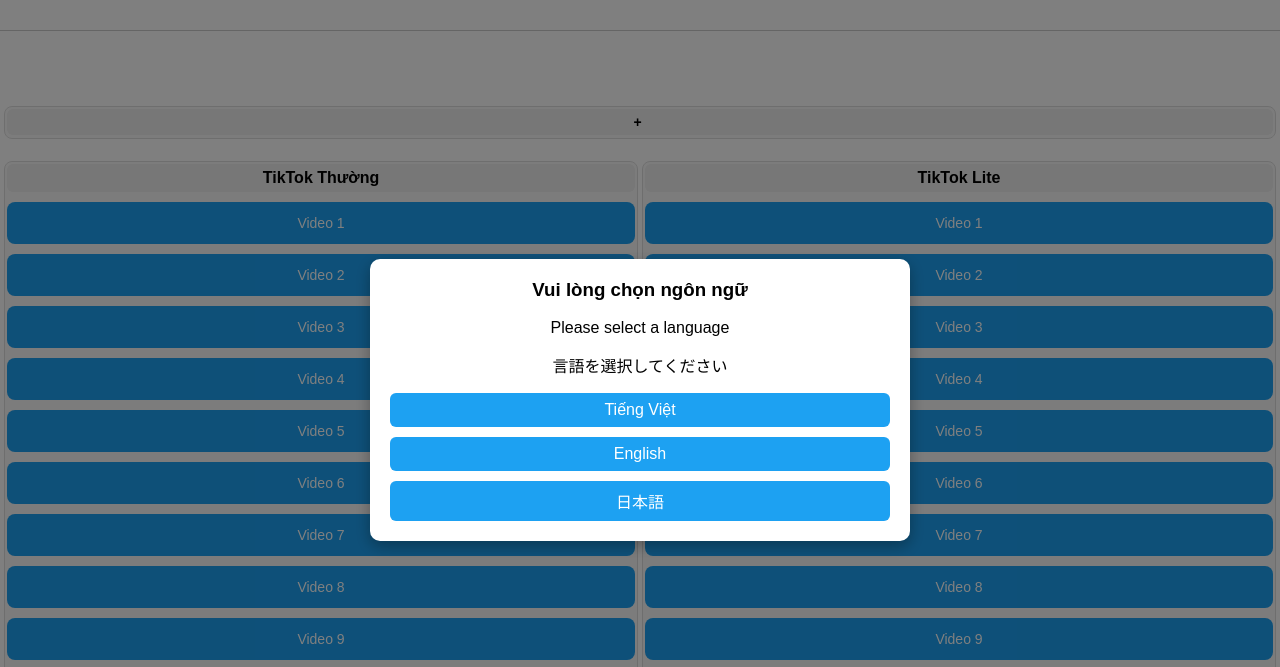
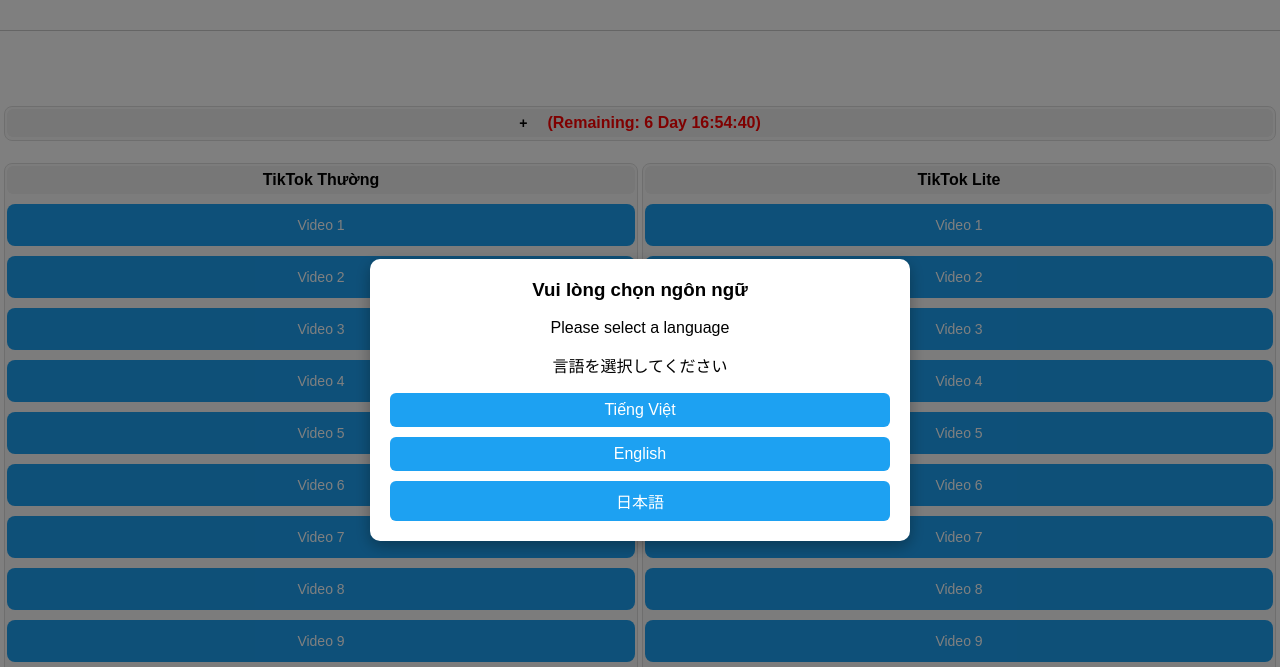
Before and after one commit to soaicasancho/20250820-29, a plain HTML site: page index.html in a window 1280 px wide. Shown: the top 667 px of the page. Drawn offline with Linux system fonts and the light colour scheme.

Commit message:
Update index.html

```diff
--- a/index.html
+++ b/index.html
@@ -462,6 +462,13 @@
             }
         }
 
+        .countdown {
+            margin-left: 10px; /* Tạo khoảng cách với tiêu đề */
+            color: #ff0000; /* Màu đỏ nổi bật */
+            font-weight: bold; /* Chữ đậm */
+            font-size: 16px;
+        }
+
     </style>
 </head>
 <body>
@@ -494,6 +501,7 @@
     <div class="section">
         <div class="section-title" onclick="toggleSection('linkCoc')">
             <span class="toggle-icon" id="icon-linkCoc">+</span> <span id="group-coc"></span>
+            <span class="countdown" id="countdown-coc"></span>
         </div>
 
         <div id="linkCoc" class="link-container collapsed">
@@ -511,6 +519,7 @@
     <div class="section">
         <div class="section-title" onclick="toggleSection('linkTuyet')">
             <span class="toggle-icon" id="icon-linkTuyet">+</span> <span id="group-tuyet"></span>
+            <span class="countdown" id="countdown-tuyet"></span>
         </div>
         <div id="linkTuyet" class="link-container collapsed"></div>
     </div>
@@ -518,6 +527,7 @@
     <div class="section">
         <div class="section-title" onclick="toggleSection('linkTao')">
             <span class="toggle-icon" id="icon-linkTao">+</span> <span id="group-tao"></span>
+            <span class="countdown" id="countdown-tao"></span>
         </div>
         <div id="linkTao" class="link-container collapsed"></div>
     </div>
@@ -525,6 +535,7 @@
     <div class="section">
         <div class="section-title" onclick="toggleSection('linkSumo')">
             <span class="toggle-icon" id="icon-linkSumo">+</span> <span id="group-sumo"></span>
+            <span class="countdown" id="countdown-sumo"></span>
         </div>
         <div id="linkSumo" class="link-container collapsed"></div>
     </div>
@@ -532,6 +543,7 @@
     <div class="section">
         <div class="section-title" onclick="toggleSection('linkKhoBau')">
             <span class="toggle-icon" id="icon-linkKhoBau">+</span> <span id="group-khobau">Mở Kho Báu 💎</span>
+            <span class="countdown" id="countdown-khoBau"></span>
         </div>
         <div id="linkKhoBau" class="link-container collapsed"></div>
     </div>
@@ -539,6 +551,7 @@
     <div class="section">
         <div class="section-title" onclick="toggleSection('linkCauCa')">
             <span class="toggle-icon" id="icon-linkCauCa">+</span> <span id="group-cauca">Câu Cá 🎣</span>
+            <span class="countdown" id="countdown-cauCa"></span>
         </div>
         <div id="linkCauCa" class="link-container collapsed"></div>
     </div>
@@ -546,6 +559,7 @@
     <div class="section">
         <div class="section-title" onclick="toggleSection('link500Like')">
             <span class="toggle-icon" id="icon-link500Like">+</span> <span id="group-500like">🧡  Cá  🧡</span>
+            <span class="countdown" id="countdown-500Like"></span>
         </div>
         <div id="link500Like" class="link-container collapsed"></div>
     </div>
@@ -553,6 +567,7 @@
     <div class="section">
         <div class="section-title" onclick="toggleSection('linkQRcode')">
             <span class="toggle-icon" id="icon-linkQRcode">+</span> <span id="group-QR">QR Code</span>
+            <span class="countdown" id="countdown-QRcode"></span>
         </div>
         <div id="linkQRcode" class="link-container collapsed"></div>
     </div>
@@ -560,6 +575,7 @@
     <div class="section">
         <div class="section-title" onclick="toggleSection('linkGioiThieu')">
             <span class="toggle-icon" id="icon-linkGioiThieu">+</span> <span id="group-gt"></span>
+            <span class="countdown" id="countdown-gioiThieu"></span>
         </div>
         <div id="linkGioiThieu" class="link-container collapsed"></div>
     </div>
@@ -680,7 +696,7 @@
 
         coc: {
             enabled: true,
-            expires: '2025-08-20T23:59:59+09:00' // Định dạng: YYYY-MM-DDTHH:mm:ss GMT+9
+            expires: '2025-08-19T23:59:59+09:00' // Định dạng: YYYY-MM-DDTHH:mm:ss GMT+9
         },
 
         tuyet: {
@@ -944,6 +960,53 @@
     // ✅ Dữ liệu đã lưu lịch sử click trong localStorage
     const clickedLinks = JSON.parse(localStorage.getItem('clickedLinks') || '{}');
 
+    // ✅ Hàm cập nhật đồng hồ đếm ngược cho các mục chính
+    function updateSectionCountdowns() {
+        const now = new Date();
+        // Lấy chuỗi dịch tương ứng từ đối tượng translations
+        const langStrings = translations[currentLanguage]?.countdown || translations['vi'].countdown; // Mặc định là tiếng Việt nếu không tìm thấy
+
+        for (const section in sectionSettings) {
+            const settings = sectionSettings[section];
+            const expiresString = settings.expires;
+
+            if (!expiresString || !settings.enabled) {
+                continue;
+            }
+
+            const expiryDate = new Date(expiresString);
+            const timeLeft = expiryDate - now;
+
+            const sectionElement = document.getElementById(`link${section.charAt(0).toUpperCase() + section.slice(1)}`);
+            const countdownElement = document.getElementById(`countdown-${section}`);
+
+            if (timeLeft <= 0) {
+                if (sectionElement) {
+                    sectionElement.style.display = 'none';
+                }
+                if (countdownElement) {
+                    countdownElement.textContent = '';
+                }
+            } else {
+                const days = Math.floor(timeLeft / (1000 * 60 * 60 * 24));
+                const hours = Math.floor((timeLeft % (1000 * 60 * 60 * 24)) / (1000 * 60 * 60));
+                const minutes = Math.floor((timeLeft % (1000 * 60 * 60)) / (1000 * 60));
+                const seconds = Math.floor((timeLeft % (1000 * 60)) / 1000);
+
+                // Cập nhật dòng hiển thị đếm ngược với định dạng mới
+                if (countdownElement) {
+                    countdownElement.textContent = `(${langStrings.remaining} ${days} ${langStrings.days} ${String(hours).padStart(2, '0')}:${String(minutes).padStart(2, '0')}:${String(seconds).padStart(2, '0')})`;
+                }
+            }
+        }
+    }
+
+    // ✅ Bắt đầu đếm ngược ngay khi trang tải và cập nhật mỗi giây
+    document.addEventListener('DOMContentLoaded', () => {
+        updateSectionCountdowns();
+        setInterval(updateSectionCountdowns, 1000);
+    });
+
     // ✅ Tạo nút link cho mỗi mục
     function createButton(link, label, type, allowMultiple = false, isProtected = false, highlight = false) {
         const btn = document.createElement('button');
@@ -1668,7 +1731,11 @@
             "dark-mode-on": "🌙 Chế độ Tối",
             "dark-mode-off": "🌞 Chế độ Sáng",
             "reset-success": "Cài đặt mặc định đã được thiết lập",
-            "lang-changed": "Ngôn ngữ Tiếng Việt đã được thiết lập"
+            "lang-changed": "Ngôn ngữ Tiếng Việt đã được thiết lập",
+            "countdown": {
+               "remaining": "Kết thúc sau:",
+               "days": "Ngày"
+            }
         },
         en: {
             title: "60 Minute Videos by Quang Dao",
@@ -1723,7 +1790,11 @@
             "dark-mode-on": "🌙 Dark Mode",
             "dark-mode-off": "🌞 Light Mode",
             "reset-success": "Default settings have been set",
-            "lang-changed": "English language has been set"
+            "lang-changed": "English language has been set",
+            "countdown": {
+               "remaining": "Remaining:",
+               "days": "Day"
+            }
         },
         ja: {
             title: "光道の60分無音動画",
@@ -1778,7 +1849,11 @@
             "dark-mode-on": "🌙 ダークモード",
             "dark-mode-off": "🌞 ライトモード",
             "reset-success": "最初化済み",
-            "lang-changed": "日本語に切り替わりました。"
+            "lang-changed": "日本語に切り替わりました。",
+            "countdown": {
+               "remaining": "有効期限：",
+               "days": "日"
+            }
         }
     };
 
```
